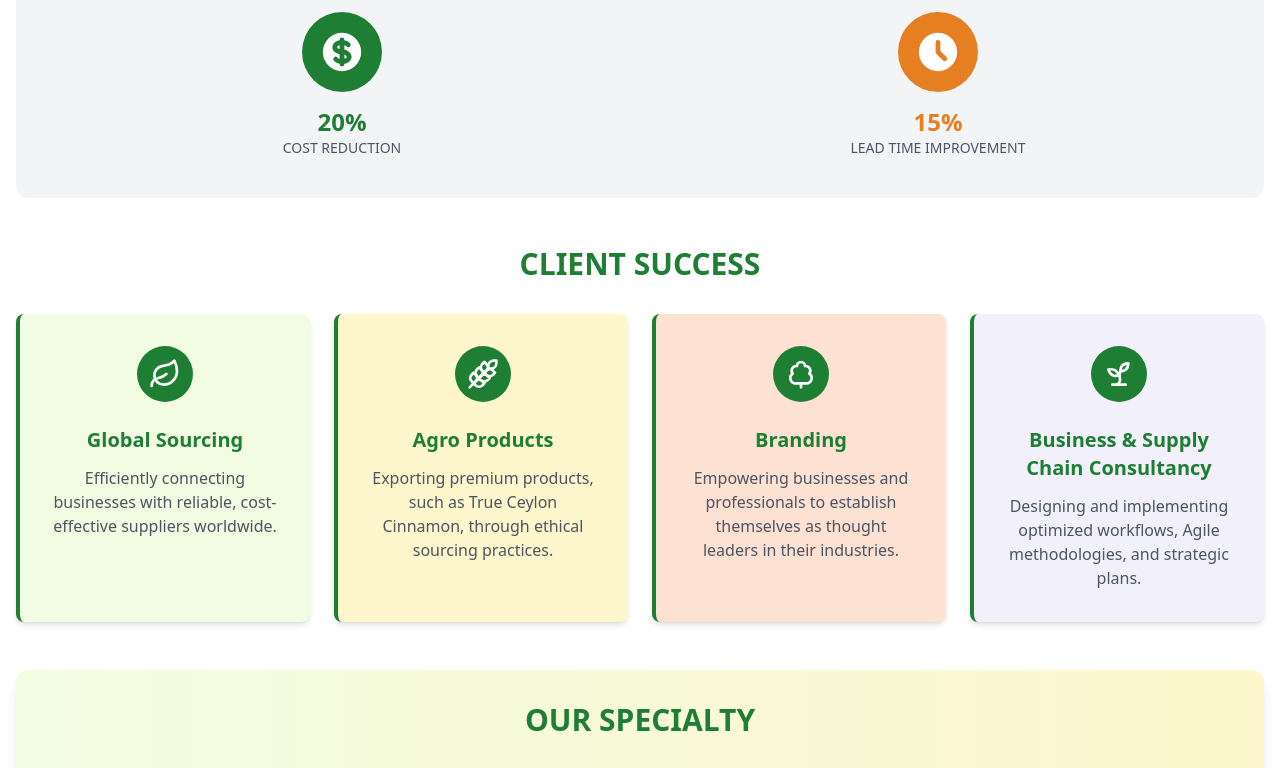
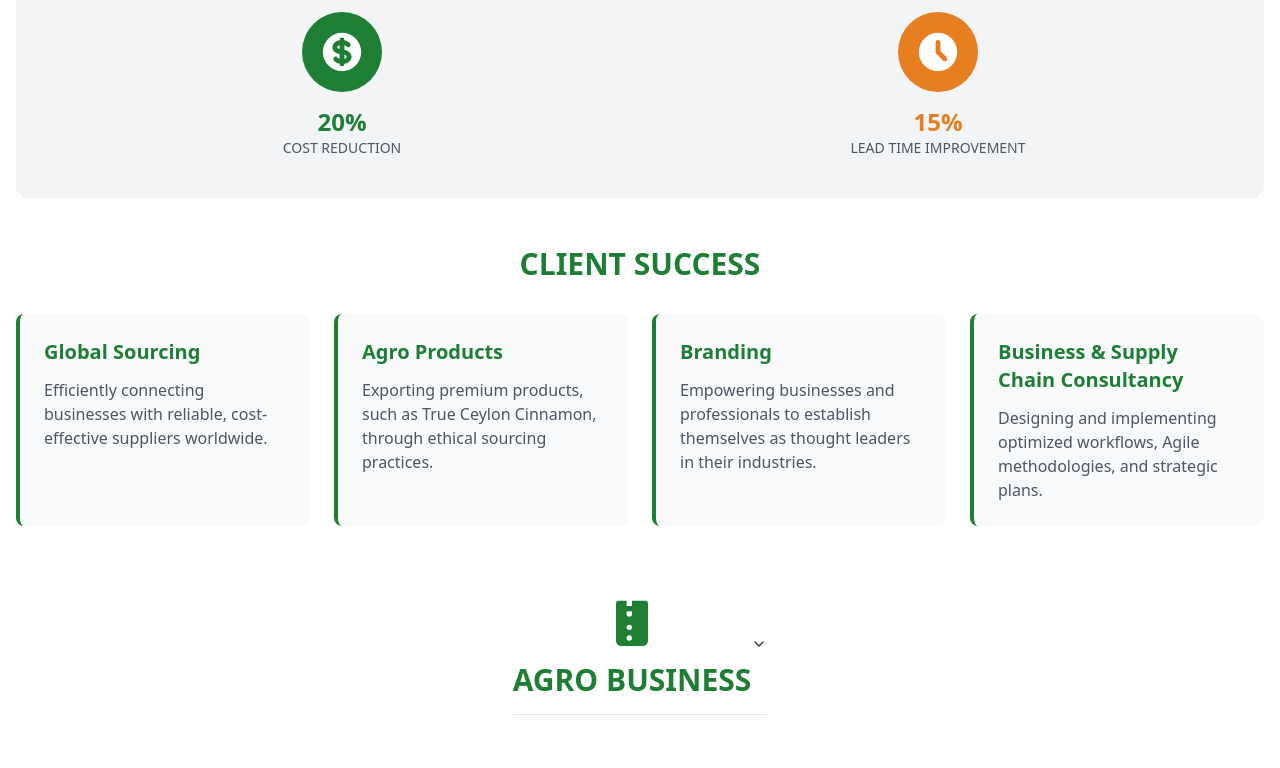
Before and after one commit to KaushanTharushka/imagify-web-architect, a React (Vite) app: page / in a window 1280 px wide. Shown: the part 2000-2768 px from the top of the page. Built offline with nearby package versions, Linux system fonts and the light colour scheme.

Commit message:
Reverted to commit fd03bd647ed7c0418d7fbe888216e75e8dff7418

```diff
--- a/src/components/Footer.tsx
+++ b/src/components/Footer.tsx
@@ -5,15 +5,14 @@ const Footer: React.FC = () => {
   return (
     <footer className="bg-sourcing-footer text-white">
       <div className="container mx-auto px-4 py-12">
-        <div className="grid grid-cols-1 md:grid-cols-3 gap-8">
+        <div className="grid grid-cols-1 md:grid-cols-4 gap-8">
           <div>
             <div className="flex items-center mb-6">
               <div className="mr-2">
-                <img
-                  src="/lovable-uploads/d80175a3-0256-4e4b-b915-a6bdc9357e27.png"
-                  alt="Revive Agro Logo"
-                  className="h-12 w-auto"
-                />
+                <svg className="w-8 h-8" viewBox="0 0 100 100" fill="none" xmlns="http://www.w3.org/2000/svg">
+                  <path d="M50 0C22.4 0 0 22.4 0 50C0 77.6 22.4 100 50 100C77.6 100 100 77.6 100 50C100 22.4 77.6 0 50 0ZM70 75C70 77.8 67.8 80 65 80H35C32.2 80 30 77.8 30 75V35C30 32.2 32.2 30 35 30H55L70 45V75Z" fill="#ffffff"/>
+                  <path d="M55 45H65L55 35V45Z" fill="#ffffff"/>
+                </svg>
               </div>
               <h2 className="text-xl font-bold">Revive Agro</h2>
             </div>
@@ -42,16 +41,22 @@ const Footer: React.FC = () => {
               <li><a href="#contact" className="text-gray-200 hover:text-white transition">Contact</a></li>
             </ul>
           </div>
+
+          <div>
+            <h3 className="font-bold text-lg mb-4 border-b border-sourcing-green-dark pb-2">Resources</h3>
+            <ul className="space-y-2">
+              <li><a href="#" className="text-gray-200 hover:text-white transition">Blog</a></li>
+              <li><a href="#" className="text-gray-200 hover:text-white transition">Case Studies</a></li>
+              <li><a href="#" className="text-gray-200 hover:text-white transition">FAQ</a></li>
+              <li><a href="#" className="text-gray-200 hover:text-white transition">Privacy Policy</a></li>
+              <li><a href="#" className="text-gray-200 hover:text-white transition">Terms of Service</a></li>
+            </ul>
+          </div>
         </div>
       </div>
 
       <div className="bg-sourcing-footer-dark py-4">
-        <div className="container mx-auto px-4 text-center text-gray-300 text-sm flex items-center justify-center">
-          <img
-            src="/lovable-uploads/d80175a3-0256-4e4b-b915-a6bdc9357e27.png"
-            alt="Revive Agro Logo"
-            className="h-8 w-auto mr-2"
-          />
+        <div className="container mx-auto px-4 text-center text-gray-300 text-sm">
           <p>This website is designed to provide general information about Revive Agro and our services. The content is subject to change without notice.</p>
         </div>
       </div>
--- a/src/components/SolutionsSection.tsx
+++ b/src/components/SolutionsSection.tsx
@@ -6,7 +6,6 @@ import {
   AccordionItem,
   AccordionTrigger
 } from '@/components/ui/accordion';
-import { Leaf, Wheat, TreeDeciduous, Sprout } from 'lucide-react';
 
 const SolutionsSection: React.FC = () => {
   return (
@@ -88,76 +87,29 @@ const SolutionsSection: React.FC = () => {
           <h2 className="section-heading">CLIENT SUCCESS</h2>
 
           <div className="grid grid-cols-1 md:grid-cols-2 lg:grid-cols-4 gap-6">
-            <div className="bg-soft-green hover:bg-green-50 transition-all duration-300 p-8 rounded-lg border-l-4 border-sourcing-green shadow-md transform hover:-translate-y-1">
-              <div className="flex justify-center mb-6">
-                <span className="p-3 bg-sourcing-green text-white rounded-full">
-                  <Leaf className="h-8 w-8" />
-                </span>
-              </div>
-              <h3 className="font-bold text-xl mb-3 text-sourcing-green text-center">Global Sourcing</h3>
-              <p className="text-gray-600 text-center">Efficiently connecting businesses with reliable, cost-effective suppliers worldwide.</p>
+            <div className="bg-gray-50 p-6 rounded-lg border-l-4 border-sourcing-green">
+              <h3 className="font-bold text-xl mb-3 text-sourcing-green">Global Sourcing</h3>
+              <p className="text-gray-600">Efficiently connecting businesses with reliable, cost-effective suppliers worldwide.</p>
             </div>
 
-            <div className="bg-soft-yellow hover:bg-yellow-50 transition-all duration-300 p-8 rounded-lg border-l-4 border-sourcing-green shadow-md transform hover:-translate-y-1">
-              <div className="flex justify-center mb-6">
-                <span className="p-3 bg-sourcing-green text-white rounded-full">
-                  <Wheat className="h-8 w-8" />
-                </span>
-              </div>
-              <h3 className="font-bold text-xl mb-3 text-sourcing-green text-center">Agro Products</h3>
-              <p className="text-gray-600 text-center">Exporting premium products, such as True Ceylon Cinnamon, through ethical sourcing practices.</p>
+            <div className="bg-gray-50 p-6 rounded-lg border-l-4 border-sourcing-green">
+              <h3 className="font-bold text-xl mb-3 text-sourcing-green">Agro Products</h3>
+              <p className="text-gray-600">Exporting premium products, such as True Ceylon Cinnamon, through ethical sourcing practices.</p>
             </div>
 
-            <div className="bg-soft-peach hover:bg-orange-50 transition-all duration-300 p-8 rounded-lg border-l-4 border-sourcing-green shadow-md transform hover:-translate-y-1">
-              <div className="flex justify-center mb-6">
-                <span className="p-3 bg-sourcing-green text-white rounded-full">
-                  <TreeDeciduous className="h-8 w-8" />
-                </span>
-              </div>
-              <h3 className="font-bold text-xl mb-3 text-sourcing-green text-center">Branding</h3>
-              <p className="text-gray-600 text-center">Empowering businesses and professionals to establish themselves as thought leaders in their industries.</p>
+            <div className="bg-gray-50 p-6 rounded-lg border-l-4 border-sourcing-green">
+              <h3 className="font-bold text-xl mb-3 text-sourcing-green">Branding</h3>
+              <p className="text-gray-600">Empowering businesses and professionals to establish themselves as thought leaders in their industries.</p>
             </div>
 
-            <div className="bg-soft-gray hover:bg-gray-100 transition-all duration-300 p-8 rounded-lg border-l-4 border-sourcing-green shadow-md transform hover:-translate-y-1">
-              <div className="flex justify-center mb-6">
-                <span className="p-3 bg-sourcing-green text-white rounded-full">
-                  <Sprout className="h-8 w-8" />
-                </span>
-              </div>
-              <h3 className="font-bold text-xl mb-3 text-sourcing-green text-center">Business & Supply Chain Consultancy</h3>
-              <p className="text-gray-600 text-center">Designing and implementing optimized workflows, Agile methodologies, and strategic plans.</p>
+            <div className="bg-gray-50 p-6 rounded-lg border-l-4 border-sourcing-green">
+              <h3 className="font-bold text-xl mb-3 text-sourcing-green">Business & Supply Chain Consultancy</h3>
+              <p className="text-gray-600">Designing and implementing optimized workflows, Agile methodologies, and strategic plans.</p>
             </div>
           </div>
         </div>
 
-        <div className="bg-gradient-to-r from-[#F2FCE2] to-[#FEF7CD] rounded-xl p-8 shadow-lg">
-          <h2 className="text-3xl font-bold mb-8 text-center text-sourcing-green">OUR SPECIALTY</h2>
-
-          <div className="grid grid-cols-1 md:grid-cols-3 gap-8">
-            <div className="specialty-item bg-white/80 rounded-lg p-6 shadow-md flex flex-col items-center">
-              <span className="p-3 bg-sourcing-green text-white rounded-full mb-4">
-                <TreeDeciduous className="h-6 w-6" />
-              </span>
-              <p className="text-gray-700 text-center font-medium">Expertise from over a decade of leadership in operations and supply chains</p>
-            </div>
-
-            <div className="specialty-item bg-white/80 rounded-lg p-6 shadow-md flex flex-col items-center">
-              <span className="p-3 bg-sourcing-orange text-white rounded-full mb-4">
-                <Sprout className="h-6 w-6" />
-              </span>
-              <p className="text-gray-700 text-center font-medium">Proven track record of enhancing productivity and revenue growth for global clients</p>
-            </div>
-
-            <div className="specialty-item bg-white/80 rounded-lg p-6 shadow-md flex flex-col items-center">
-              <span className="p-3 bg-sourcing-green text-white rounded-full mb-4">
-                <Leaf className="h-6 w-6" />
-              </span>
-              <p className="text-gray-700 text-center font-medium">Commitment to ethical practices and sustainable growth</p>
-            </div>
-          </div>
-        </div>
-
-        <div className="flex justify-center mt-12">
+        <div className="flex justify-center">
           <div className="max-w-4xl">
             <Accordion type="single" collapsible className="w-full">
               <AccordionItem value="agro-business">
--- a/src/index.css
+++ b/src/index.css
@@ -1,4 +1,3 @@
-
 @tailwind base;
 @tailwind components;
 @tailwind utilities;
@@ -156,31 +155,6 @@
     @apply text-3xl font-bold mb-8 text-center text-sourcing-green;
   }
 
-  /* New agricultural-themed colors */
-  .bg-soft-green {
-    @apply bg-[#F2FCE2];
-  }
-
-  .bg-soft-yellow {
-    @apply bg-[#FEF7CD];
-  }
-
-  .bg-soft-orange {
-    @apply bg-[#FEC6A1];
-  }
-
-  .bg-soft-peach {
-    @apply bg-[#FDE1D3];
-  }
-
-  .bg-soft-gray {
-    @apply bg-[#F1F0FB];
-  }
-
-  .specialty-item {
-    @apply transition-all duration-300 transform hover:-translate-y-1 hover:shadow-lg;
-  }
-
   /* Animations */
   .fade-in {
     @apply animate-fade-in;
```
Also changed, not shown: src/components/Header.tsx (+9 -27 lines).
